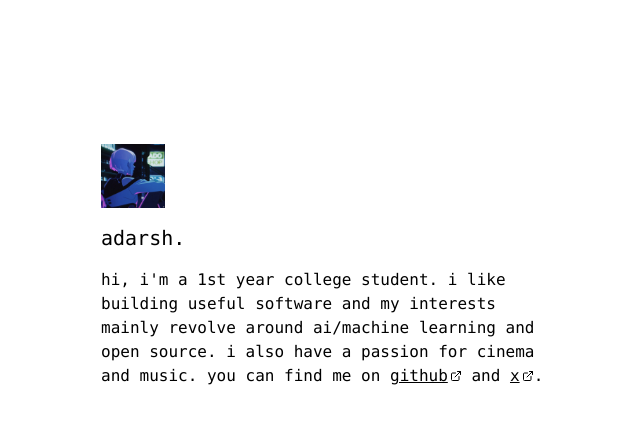
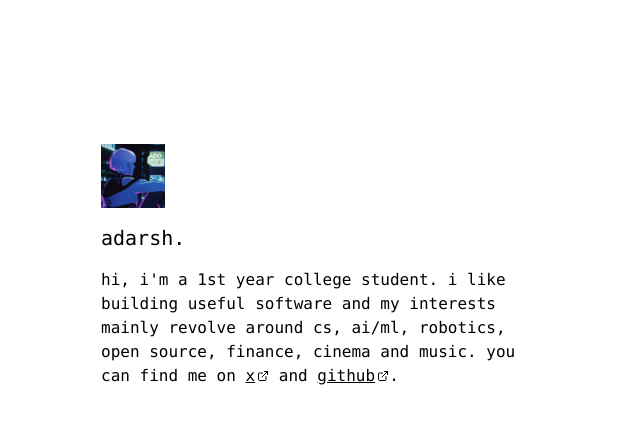
Before and after one commit to axdrsh/www, a Next.js app: page / in a window 1280 px wide. Shown: the top 424 px of the page, without its empty margins (315-955 px from the left). Built offline with nearby package versions, Linux system fonts and the light colour scheme.

Commit message:
Update page.tsx

```diff
--- a/src/app/page.tsx
+++ b/src/app/page.tsx
@@ -17,20 +17,21 @@ export default function Page() {
 
       <p>
         hi, i'm a 1st year college student. i like building useful software and
-        my interests mainly revolve around ai/machine learning and open source.
-        i also have a passion for cinema and music. you can find me on{" "}
+        my interests mainly revolve around cs, ai/ml, robotics, open source, finance, cinema and music. you can find me on{" "}
+        <a
+          href="https://x.com/axdrsh"
+          className="underline hover:text-gray-600 inline-flex items-center"
+        >
+          x
+           <ExternalLink className="w-3 h-3 ml-0.5" />
+        </a>{" "}
+        and{" "}
         <a
           href="https://github.com/axdrsh"
           className="underline hover:text-gray-600 inline-flex items-center"
         >
-          github <ExternalLink className="w-3 h-3 ml-0.5" />
-        </a>{" "}
-        and{" "}
-        <a
-          href="https://x.com/axdrsh"
-          className="underline hover:text-gray-600 inline-flex items-center"
-        >
-          x <ExternalLink className="w-3 h-3 ml-0.5" />
+          github
+         <ExternalLink className="w-3 h-3 ml-0.5" />
         </a>
         .
       </p>
```
